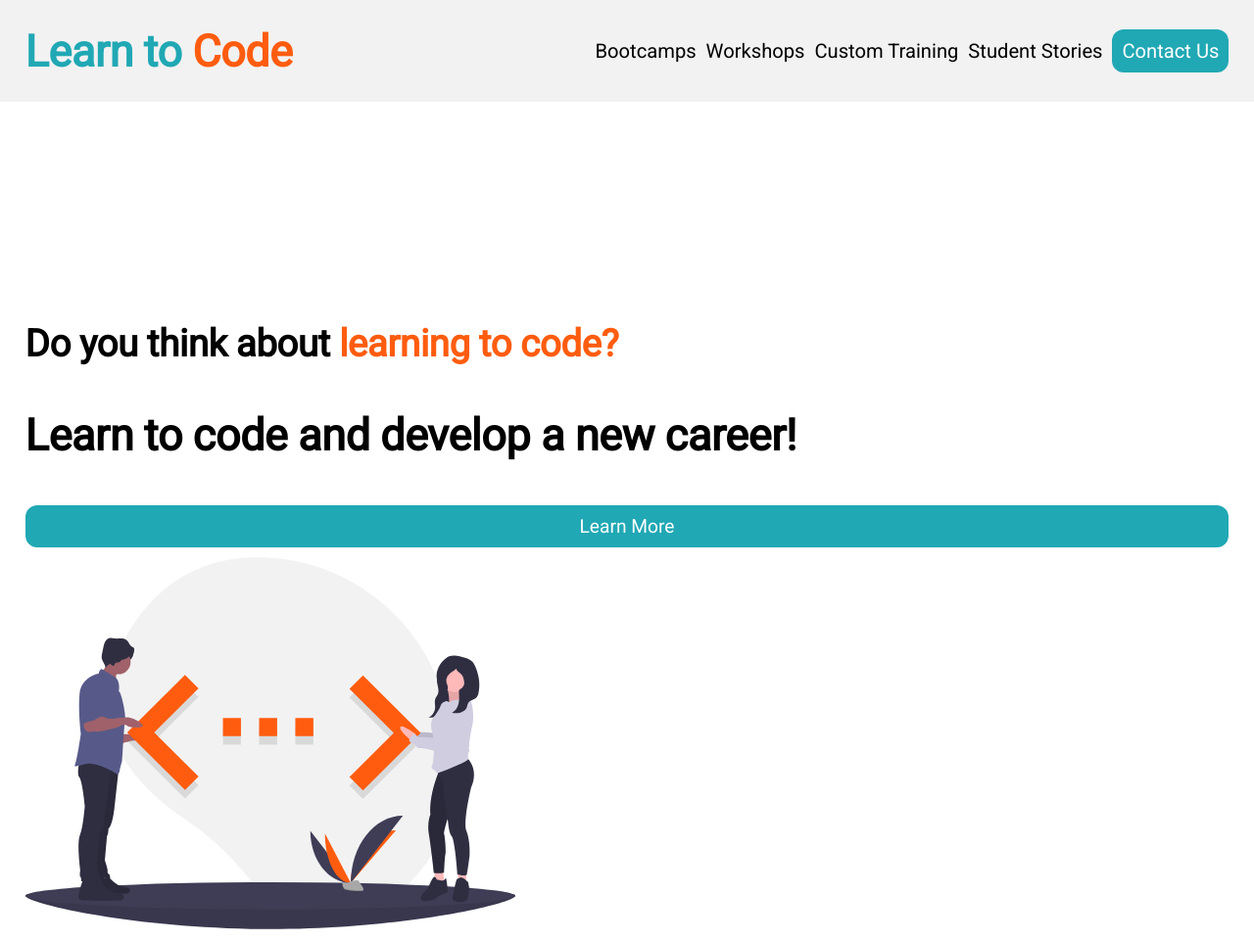
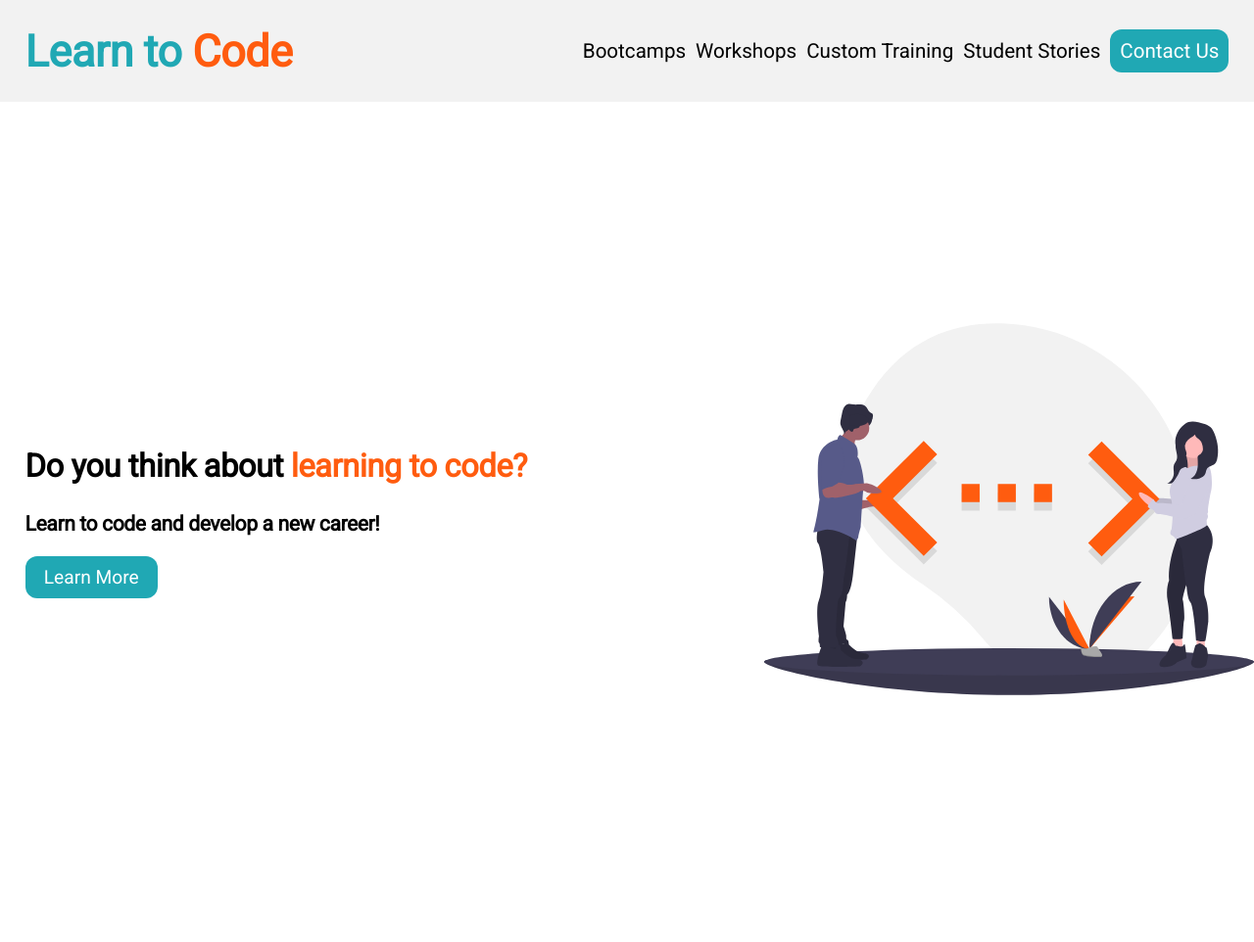
Before and after one commit to katibjohnson/bootcamp-prework-project, a plain HTML site: page index.html in a window 1280 px wide. Shown: the whole page at 98% size. After the commit the page ends 800 px from the top, so only its background shows below. Drawn offline with Linux system fonts and the light colour scheme.

Commit message:
Final Draft Commit

```diff
--- a/css/styles.css
+++ b/css/styles.css
@@ -107,7 +107,7 @@ img {
 
     ul {
         list-style-type: none;
-        font-size: .9em;
+        font-size: .92em;
         display: flex;
         align-items: baseline;
 
@@ -150,17 +150,33 @@ img {
     }
 
     #center_content {
-        margin-left: 2vw;
-        padding: 15vw 0vw 0vw 0vw;
+        padding: 17.5vw 0vw 0vw 0vw;
+        display:flex;
+        flex-direction: row-reverse;
+        height: 30vw;
+        align-items: center;
+        justify-content: space-between;
+
+    }
+
+    #center_text {
+        display:flex;
+        flex-direction: column;
+        justif
     }
     h2 {
-        font-size: 1em;
+        font-size: .85em;
+    }
+    h3 {
+        font-size: .55em;
     }
     #learn_more {
-        display: block;
         letter-spacing: normal;
+        width:9vw;
     }
     img {
         visibility: visible;
+        height: 30vw;
+
     }
 }
--- a/index.html
+++ b/index.html
@@ -19,11 +19,12 @@
         </ul>
     </div>
     <div id="center_content">
-        <h2 class="header">Do you think about <span class="emphasized_header">learning to code?</span></h2>
-        <h3 class="header">Learn to code and develop a new career!</h3>
-        <a href="#" id="learn_more" class="button">Learn More</a>
         <img src="/assets/code.svg" alt="Learn to Code" width="500px" height=400px>
+        <div id=center_text">
+            <h2 class="header">Do you think about <span class="emphasized_header">learning to code?</span></h2>
+            <h3 class="header">Learn to code and develop a new career!</h3>
+            <a href="#" id="learn_more" class="button">Learn More</a>
+       </div>
     </div>
-
 </body>
 </html>
```
